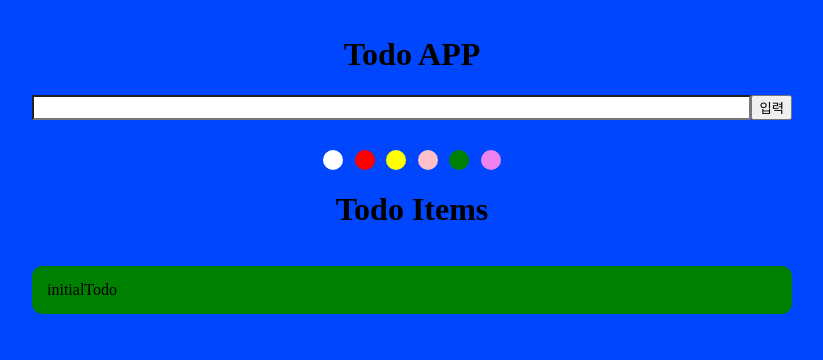
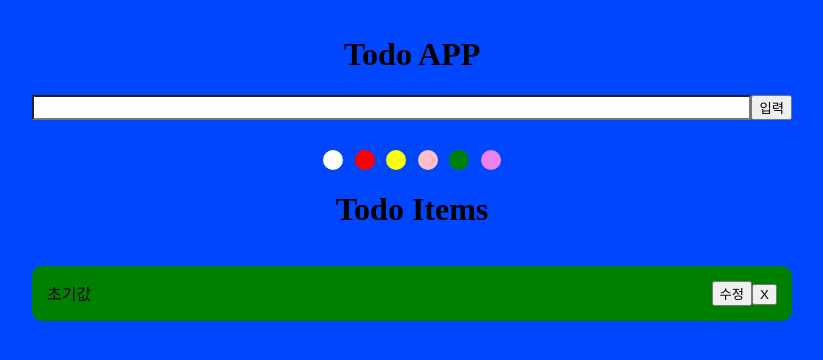
Before and after one commit to Younsoo-Shin/shinhan-5th-react-todo, a React (Vite) app: page / in a window 1280 px wide. Shown: the top 360 px of the page, without its empty margins (228-1051 px from the left). Built offline with nearby package versions, Linux system fonts and the light colour scheme.

Commit message:
useContext & hook

```diff
--- a/src/App.jsx
+++ b/src/App.jsx
@@ -4,10 +4,14 @@ import viteLogo from '/vite.svg';
 import './App.css';
 import TodoApp from './components/TodoApp';
 
+import TodoContextProvider from './contexts/todoContext';
+
 function App() {
   return (
     <>
-      <TodoApp />
+      <TodoContextProvider>
+        <TodoApp />
+      </TodoContextProvider>
     </>
   );
 }
--- a/src/components/TodoApp.jsx
+++ b/src/components/TodoApp.jsx
@@ -8,25 +8,7 @@ import TodoItem from './TodoItem';
 import TodoList from './TodoList';
 
 export default function TodoApp({}) {
-  const [todoInput, setTodoInput] = useState('');
-  const [todoArray, setTodoArray] = useState([
-    {
-      text: 'initialTodo',
-      color: 'green',
-    },
-  ]);
   const [pickedColor, setPickedColor] = useState(COLOR_PICK_LIST[0]);
-
-  const addTodo = useCallback(() => {
-    setTodoArray((prevTodoArr) => [
-      ...prevTodoArr,
-      {
-        text: todoInput,
-        color: pickedColor,
-      },
-    ]);
-    setTodoInput('');
-  }, [todoInput, pickedColor]);
 
   return (
     <div className="todoapp-wrap">
@@ -41,12 +23,7 @@ export default function TodoApp({}) {
           만약 부모의 state를 자식컴포넌트가 변경시키고자 하면,
            --> 부모의 state를 변경하는 함수를 자식에게 전달해주자.
            */}
-          <TodoInput
-            pickedColor={pickedColor}
-            todoInput={todoInput}
-            setTodoInput={setTodoInput}
-            addTodo={addTodo}
-          />
+          <TodoInput pickedColor={pickedColor} />
         </div>
 
         <div style={{ marginTop: 30, width: '100%' }}>
@@ -64,7 +41,7 @@ export default function TodoApp({}) {
           </div>
 
           <div style={{ width: '100%' }}>
-            <TodoList items={todoArray} />
+            <TodoList />
           </div>
         </div>
       </div>
--- a/src/components/TodoInput.jsx
+++ b/src/components/TodoInput.jsx
@@ -1,4 +1,9 @@
-export default function TodoInput({ pickedColor, todoInput, setTodoInput, addTodo }) {
+import { useState } from 'react';
+import useTodo from '../hooks/useTodo';
+
+export default function TodoInput({ pickedColor }) {
+  const [todoInput, setTodoInput] = useState('');
+  const { addTodo } = useTodo();
   return (
     <div style={{ display: 'flex' }}>
       <input
@@ -12,7 +17,17 @@ export default function TodoInput({ pickedColor, todoInput, setTodoInput, addTod
           setTodoInput(e.target.value);
         }}
       />
-      <button onClick={addTodo}>입력</button>
+      <button
+        onClick={() => {
+          addTodo({
+            text: todoInput,
+            color: pickedColor,
+          });
+          setTodoInput('');
+        }}
+      >
+        입력
+      </button>
     </div>
   );
 }
--- a/src/components/TodoItem.jsx
+++ b/src/components/TodoItem.jsx
@@ -1,12 +1,53 @@
+import useTodo from '../hooks/useTodo';
+import { useState } from 'react';
 /**
  *
  * @returns {todo}
  */
-export default function TodoItem({ children, bgColor }) {
+export default function TodoItem({ todo }) {
   // 배경색과 리스트내용만 변경되는 함수.
+  const { removeTodo, updateTodo } = useTodo();
+  const [isEditMode, setIsEditMode] = useState(false);
+  const [editInput, setEditInput] = useState(todo.text);
   return (
-    <li className="todo-item" style={{ backgroundColor: bgColor }}>
-      {children}
+    <li className="todo-item" style={{ backgroundColor: todo.color }}>
+      <div style={{ display: 'flex', justifyContent: 'space-between' }}>
+        <div>
+          {isEditMode ? (
+            <input
+              value={editInput}
+              onChange={(e) => {
+                setEditInput(e.target.value);
+              }}
+            />
+          ) : (
+            <div>{todo.text}</div>
+          )}
+        </div>
+        <div>
+          <button
+            onClick={(e) => {
+              if (isEditMode) {
+                setIsEditMode(false);
+                updateTodo(todo.id, {
+                  text: editInput,
+                });
+              } else {
+                setIsEditMode(true);
+              }
+            }}
+          >
+            수정
+          </button>
+          <button
+            onClick={() => {
+              removeTodo(todo.id);
+            }}
+          >
+            X
+          </button>
+        </div>
+      </div>
     </li>
   );
 }
--- a/src/components/TodoList.jsx
+++ b/src/components/TodoList.jsx
@@ -1,10 +1,13 @@
 import TodoItem from './TodoItem';
+import useTodo from '../hooks/useTodo';
 
-export default function TodoList({ items }) {
+export default function TodoList() {
+  const { todoList } = useTodo();
+
   return (
     <ul>
-      {items.map((item) => {
-        return <TodoItem bgColor={item.color}>{item.text}</TodoItem>;
+      {todoList.map((todo) => {
+        return <TodoItem todo={todo}></TodoItem>;
       })}
     </ul>
   );
--- /dev/null
+++ b/src/contexts/todoContext.jsx
@@ -0,0 +1,59 @@
+import { createContext, useEffect, useState } from 'react';
+import { v4 as uuidv4 } from 'uuid';
+export const TodoContext = createContext(null);
+
+export default function TodoContextProvider({ children }) {
+  const [todoList, setTodoList] = useState([
+    {
+      text: '초기값',
+      color: 'green',
+    },
+  ]);
+
+  const addTodo = (todo) => {
+    const newTodoList = [
+      ...todoList,
+      {
+        id: uuidv4(),
+        text: todo.text,
+        color: todo.color,
+      },
+    ];
+    setTodoList(newTodoList);
+    localStorage.setItem('todoarr', JSON.stringify(newTodoList));
+  };
+  useEffect(() => {
+    const data = localStorage.getItem('todoarr');
+    if (data) {
+      setTodoList(JSON.parse(data));
+    }
+  }, []);
+
+  const removeTodo = (todoId) => {
+    const newTodoList = todoList.filter((todo) => {
+      return todo.id !== todoId;
+    });
+    setTodoList(newTodoList);
+    localStorage.setItem('todoarr', JSON.stringify(newTodoList));
+  };
+
+  const updateTodo = (todoId, todo) => {
+    const newTodoList = todoList.map((prevTodo) => {
+      if (prevTodo.id === todoId) {
+        return {
+          ...prevTodo,
+          ...todo,
+        };
+      }
+      return prevTodo;
+    });
+    setTodoList(newTodoList);
+    localStorage.setItem('todoarr', JSON.stringify(newTodoList));
+  };
+
+  return (
+    <TodoContext.Provider value={{ todoList, addTodo, removeTodo, updateTodo }}>
+      {children}
+    </TodoContext.Provider>
+  );
+}
--- /dev/null
+++ b/src/hooks/useTodo.jsx
@@ -0,0 +1,12 @@
+import { useContext } from 'react';
+import { TodoContext } from '../contexts/todoContext';
+
+export default function useTodo() {
+  const { todoList, addTodo, removeTodo, updateTodo } = useContext(TodoContext);
+  return {
+    todoList,
+    addTodo,
+    removeTodo,
+    updateTodo,
+  };
+}
```
